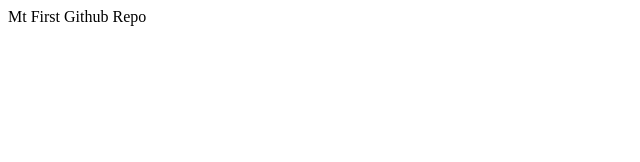
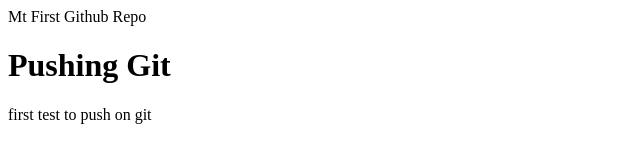
Before and after one commit to AhsanChowdhury09/my_first_repo, a plain HTML site: page index.html in a window 1280 px wide. Shown: the whole page, without its empty margins (0-640 px from the left). Drawn offline with Linux system fonts and the light colour scheme.

Commit message:
new two line

```diff
--- a/index.html
+++ b/index.html
@@ -9,7 +9,8 @@
 </head>
 
 <body>
-
+    <h1>Pushing Git</h1>
+    <p>first test to push on git</p>
 </body>
 
 </html>
```
